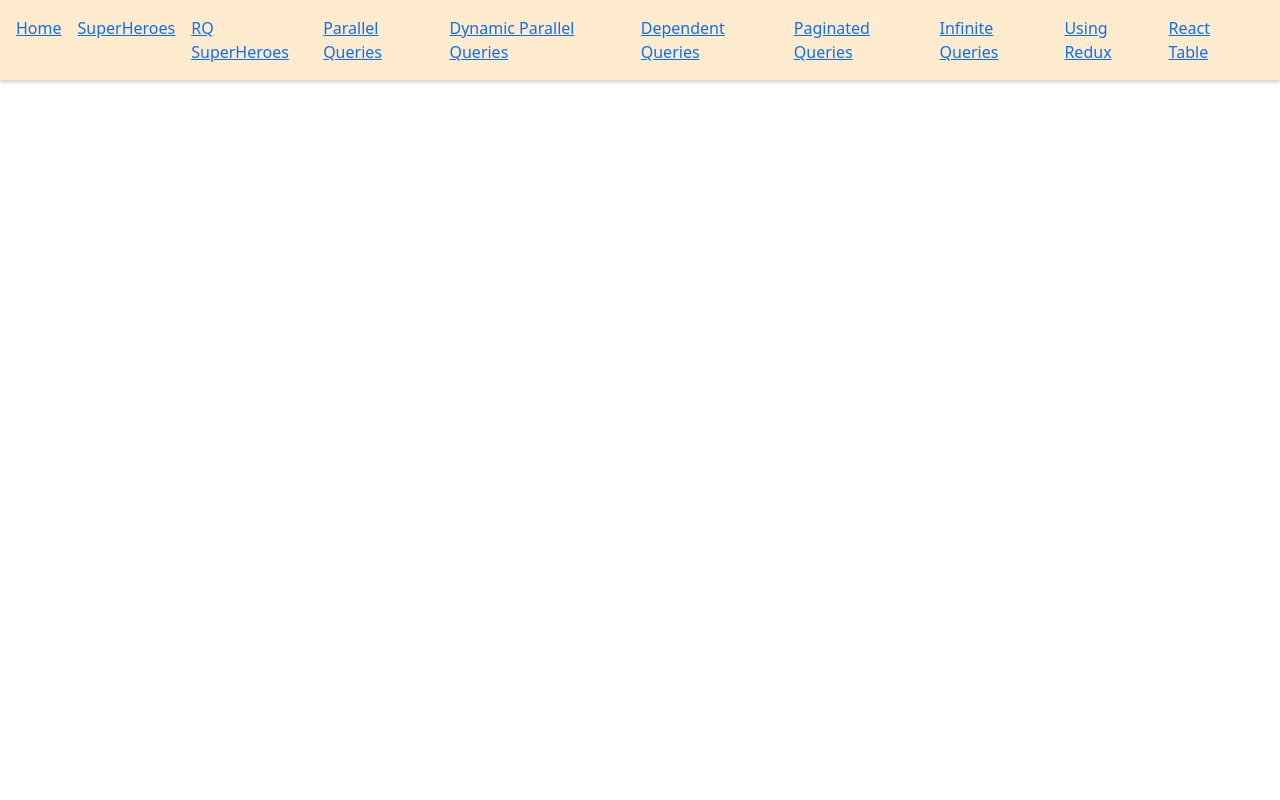
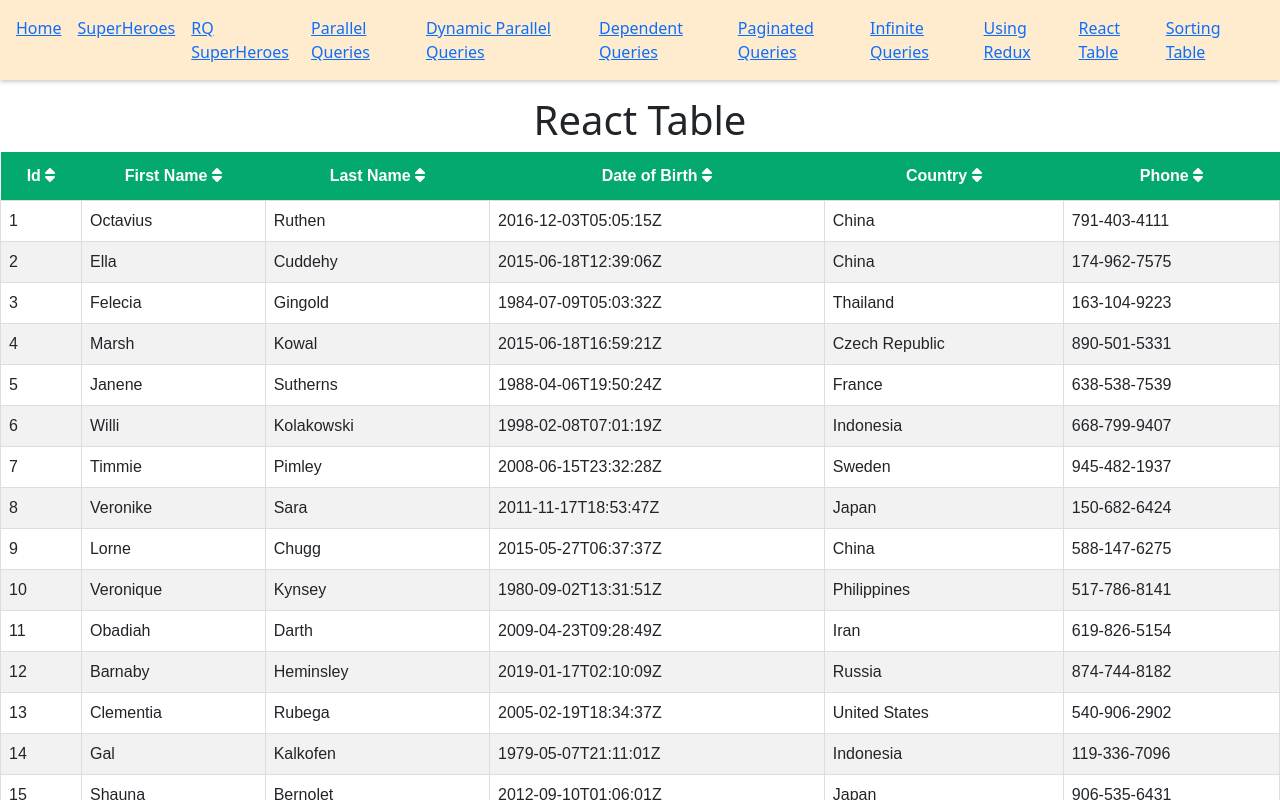
Before and after one commit to tanmesh/react-notes, a React (Create React App) app: page /sorting-table in a window 1280 px wide. Shown: the top 800 px of the page. Built offline with nearby package versions, Linux system fonts and the light colour scheme.

Commit message:
adding Sorting table

```diff
--- a/package.json
+++ b/package.json
@@ -3,6 +3,8 @@
   "version": "0.1.0",
   "private": true,
   "dependencies": {
+    "@fortawesome/free-solid-svg-icons": "^6.6.0",
+    "@fortawesome/react-fontawesome": "^0.2.2",
     "@reduxjs/toolkit": "^2.2.7",
     "@testing-library/jest-dom": "^5.17.0",
     "@testing-library/react": "^13.4.0",
--- a/src/App.js
+++ b/src/App.js
@@ -14,6 +14,7 @@ import InfiniteQueriesPage from "./components/reactQuery/InfiniteQueries.page";
 import CakeShopPage from "./components/redux/CakeShop.page";
 import { ThemeProvider, createGlobalStyle } from "styled-components";
 import ReactTablePage from "./components/reactTable/ReactTable.page";
+import SortingTablePage from "./components/reactTable/SortingTable.page";
 
 const queryClient = new QueryClient();
 
@@ -71,6 +72,9 @@ function App() {
             <li>
               <Link to="/table">React Table</Link>
             </li>
+            <li>
+              <Link to="/sorting-table">Sorting Table</Link>
+            </li>
           </ul>
         </nav>
         <Routes>
@@ -85,6 +89,7 @@ function App() {
           <Route path="/rq-infinite-queries" element={<InfiniteQueriesPage />} />
           <Route path="/rtk-cake-shop" element={<CakeShopPage />} />
           <Route path="/table" element={<ReactTablePage />} />
+          <Route path="/sorting-table" element={<SortingTablePage />} />
           <Route path="/" element={<HomePage />} />
         </Routes>
       </div>
--- /dev/null
+++ b/src/components/reactTable/SortingTable.page.js
@@ -0,0 +1,71 @@
+import React, { useMemo } from 'react'
+import { useTable, useSortBy } from 'react-table'
+import MOCK_DATA from './MOCK_DATA.json'
+import { COLUMNS } from './columns'
+import './table.css'
+import { FontAwesomeIcon } from '@fortawesome/react-fontawesome'
+import { faSort, faSortUp, faSortDown } from '@fortawesome/free-solid-svg-icons'
+
+const SortingTablePage = () => {
+    const columns = useMemo(() => COLUMNS, [])
+    const data = useMemo(() => MOCK_DATA, [])
+    const tableInstance = useTable({
+        columns,
+        data
+    },
+        useSortBy
+    ) // This hook enables the sorting functionality
+
+    const {
+        getTableProps,
+        getTableBodyProps,
+        headerGroups,
+        rows,
+        prepareRow
+    } = tableInstance
+
+    return (
+        <div className='d-flex flex-column align-items-center'>
+            <h1>React Table</h1>
+            <table {...getTableProps()}>
+                <thead>
+                    {
+                        headerGroups.map((headerGroup) => (
+                            <tr {...headerGroup.getHeaderGroupProps()}>
+                                {
+                                    headerGroup.headers.map((column) => (
+                                        <th {...column.getHeaderProps(column.getSortByToggleProps())}>
+                                            {column.render('Header')}
+                                            {' '}
+                                            <span>
+                                                {column.isSorted ? (column.isSortedDesc ? <FontAwesomeIcon icon={faSortDown} /> : <FontAwesomeIcon icon={faSortUp} />) : <FontAwesomeIcon icon={faSort} />}
+                                            </span>
+                                        </th>
+                                    ))
+                                }
+                            </tr>
+                        ))
+                    }
+                </thead>
+                <tbody {...getTableBodyProps()}>
+                    {
+                        rows.map(row => {
+                            prepareRow(row)
+                            return (
+                                <tr {...row.getRowProps()}>
+                                    {
+                                        row.cells.map((cell) => {
+                                            return <td {...cell.getCellProps()}>{cell.render('Cell')}</td>
+                                        })
+                                    }
+                                </tr>
+                            )
+                        })
+                    }
+                </tbody>
+            </table>
+        </div>
+    )
+}
+
+export default SortingTablePage
```
Also changed, not shown: 1 other file (tests, documents, lock files or other folders).
